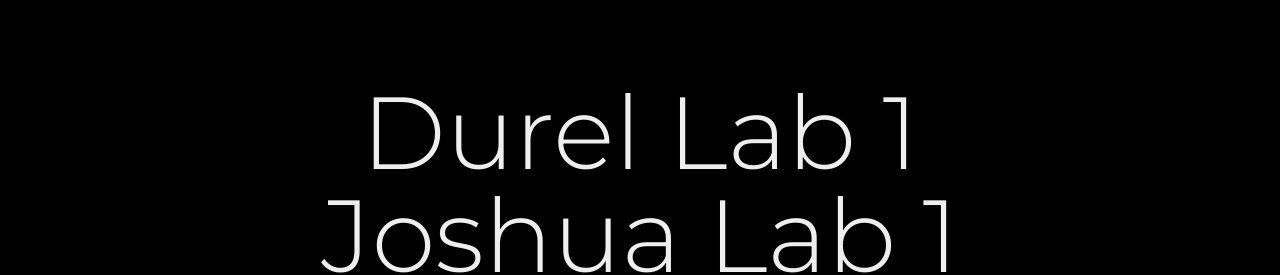
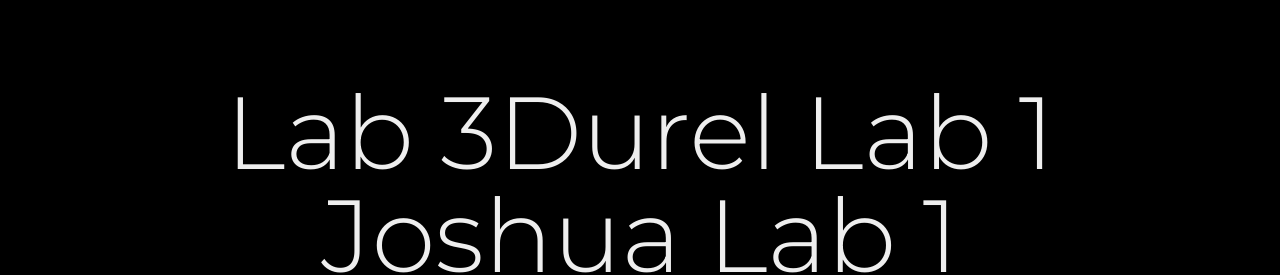
Before and after one commit to Izzy-Elizzy/vocalshield, a Next.js app: page /vocalshield/lab in a window 1280 px wide. Shown: the part 209-484 px from the top of the page. Built offline with nearby package versions, Linux system fonts and the light colour scheme.

Commit message:
Add Lab 3

```diff
--- a/components/labComponent.js
+++ b/components/labComponent.js
@@ -5,6 +5,7 @@ const mont = Montserrat({ subsets: ["latin"] });
 export default function LabComponent() {
   return (
     <div className="lab-container">
+      <a href="https://github.com/Izzy-Elizzy/vocalshield/wiki">Lab 3</a>
       <a href="https://drive.google.com/file/d/1jrDeR96uo0VrBYgFQ2xhr-ljgunQagoT/view?usp=sharing">Durel Lab 1</a>
       <br/>
       <a href="https://drive.google.com/file/d/1qpVE0K76jVsmFGc9p2Ue1sz9tC7aPaan/view?usp=sharing">Joshua Lab 1</a>
```
